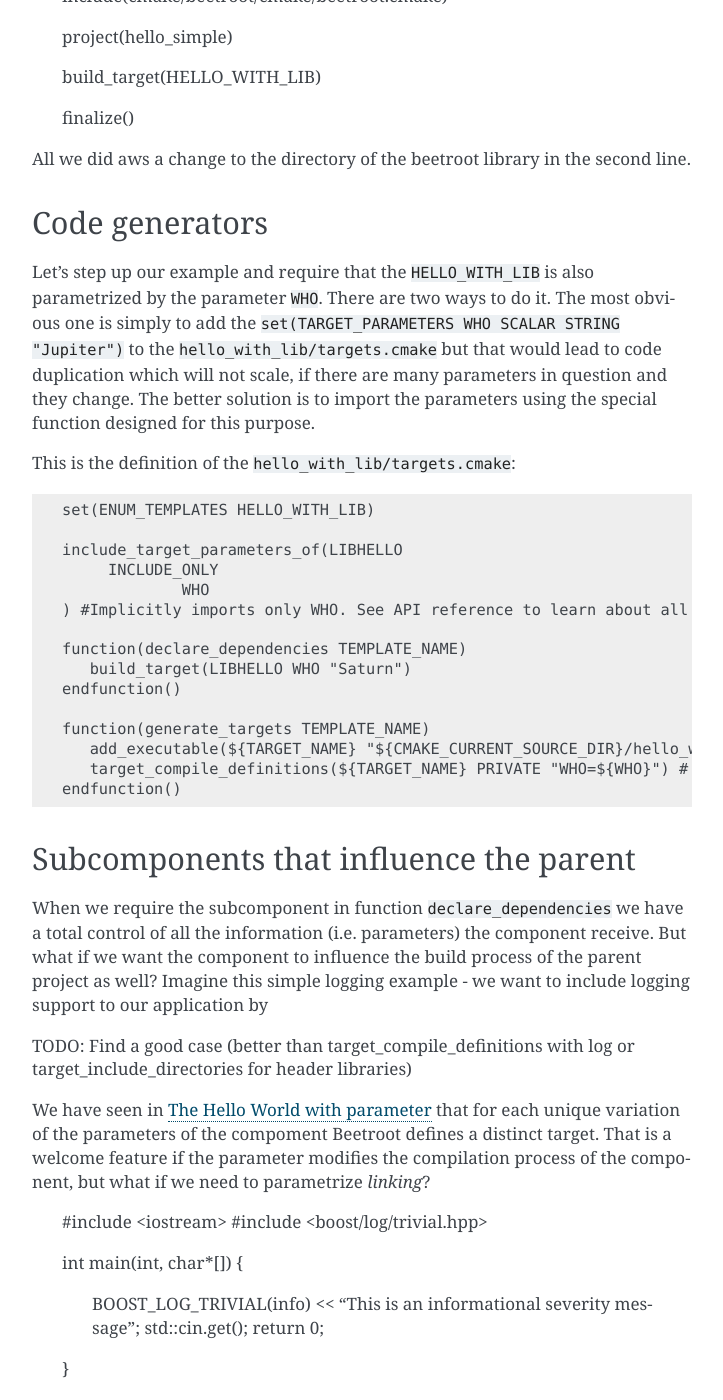
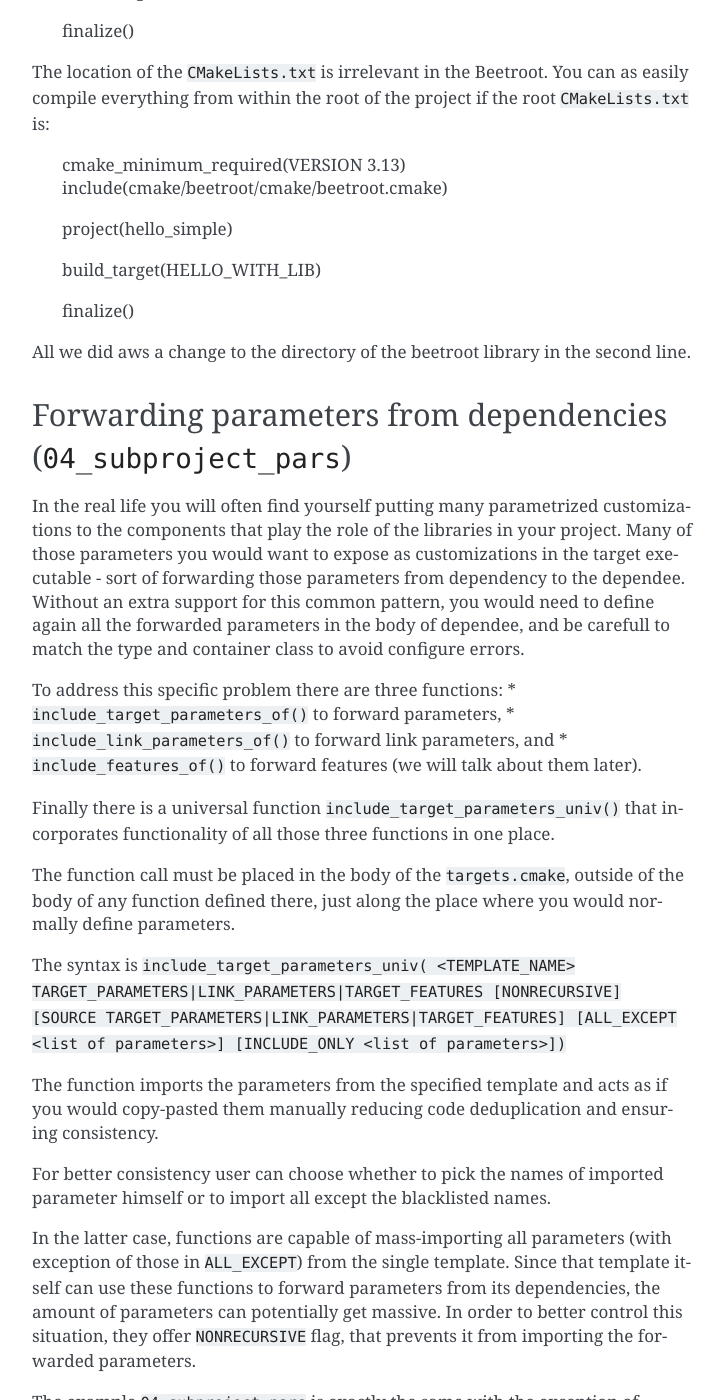
Before and after one commit to beetroot-project/documentation, a Sphinx documentation site: the page built from docs/start.rst, in a window 1280 px wide and 1400 px high, scrolled down 7731 px. Shown: the whole window, without its empty margins (388-1111 px from the left). Built offline with Sphinx 7.4.7, drawn with Linux system fonts in a browser that asks for light colours; some of the changed text lies outside the part shown.

Commit message:
New content

```diff
--- a/docs/faq.rst
+++ b/docs/faq.rst
@@ -31,7 +31,7 @@ Inside the ``targets.cmake`` you need to separate the code into two groups and p
 
 #. The code that mentions the dependee. If it is just a call to the ``target_link_libraries(DEPENDEE_TARGET OUR_TARGET)`` you can simply remove it, since Beetroot would call it by itself. If it involves something more unusual, like calls to ``add_custom_command()`` and  ``target_sources()`` (common pattern when you have a code generator) - put that code into an ``apply_dependency_to_target()``.
 
-
+The last thing to remember, is to always put absolute paths to whatever files you ever mention. A common pattern is to use either ``CMAKE_CURRENT_SOURCE_DIR`` or ``SUPERBUILD_ROOT`` variables for this purpose.
 
 Is there any unexpected way the Beetroot can interefere with my own CMake code?
 ^^^^^^^^^^^^^^^^^^^^^^^^^^^^^^^^^^^^^^^^^^^^^^^^^^^^^^^^^^^^^^^^^^^^^^^^^^^^^^^
--- a/docs/start.rst
+++ b/docs/start.rst
@@ -9,9 +9,9 @@ Setting up simply means making the code of the beetroot somehow available to the
 
 Perhaps the simplest way to incorporate the Beetroot into your project is to either clone it into a projects' subdirectory or make it a submodule if you already use git.
 
+We will now go through some tutorial build cases, which can also be found in the ``examples`` repository.
 
-
-The simplest Hello World
+The simplest Hello World (``01_simplest_hello``)
 ^^^^^^^^^^^^^^^
 
 We will to start small, with the very simple C++ CMake build.
@@ -313,11 +313,68 @@ The location of the ``CMakeLists.txt`` is irrelevant in the Beetroot. You can as
 
 All we did aws a change to the directory of the beetroot library in the second line.
 
-Code generators
+Forwarding parameters from dependencies (``04_subproject_pars``)
+^^^^^^^^^^^^^^^^^^^^^^^^^^^^^^^^^^^^^^^^^^^^^^^^^^^^^^^^^^^^^^^^
+
+In the real life you will often find yourself putting many parametrized customizations to the components that play the role of the libraries in your project. Many of those parameters you would want to expose as customizations in the target executable - sort of forwarding those parameters from dependency to the dependee. Without an extra support for this common pattern, you would need to define again all the forwarded parameters in the body of dependee, and be carefull to match the type and container class to avoid configure errors.
+
+To address this specific problem there are three functions:
+* ``include_target_parameters_of()`` to forward parameters,
+* ``include_link_parameters_of()`` to forward link parameters, and
+* ``include_features_of()`` to forward features (we will talk about them later).
+
+Finally there is a universal function ``include_target_parameters_univ()`` that incorporates functionality of all those three functions in one place.
+
+The function call must be placed in the body of the ``targets.cmake``, outside of the body of any function defined there, just along the place where you would normally define parameters.
+
+The syntax is ``include_target_parameters_univ( <TEMPLATE_NAME> TARGET_PARAMETERS|LINK_PARAMETERS|TARGET_FEATURES [NONRECURSIVE] [SOURCE TARGET_PARAMETERS|LINK_PARAMETERS|TARGET_FEATURES] [ALL_EXCEPT <list of parameters>] [INCLUDE_ONLY <list of parameters>])``
+
+The function imports the parameters from the specified template and acts as if you would copy-pasted them manually reducing code deduplication and ensuring consistency.
+
+For better consistency user can choose whether to pick the names of imported parameter himself or to import all except the blacklisted names.
+
+In the latter case, functions are capable of mass-importing all parameters (with exception of those in ``ALL_EXCEPT``) from the single template. Since that template itself can use these functions to forward parameters from its dependencies, the amount of parameters can potentially get massive. In order to better control this situation, they offer ``NONRECURSIVE`` flag, that prevents it from importing the forwarded parameters.
+
+The example ``04_subproject_pars`` is exactly the same with the exception of adding
+
+   include_target_parameters_of(LIBHELLO
+   	INCLUDE_ONLY
+   		WHO
+   )
+
+to the ``hello_with_lib/targets.cmake``, so it reads like this:
+
+   set(ENUM_TEMPLATES HELLO_WITH_LIB)
+
+   include_target_parameters_of(LIBHELLO
+   	INCLUDE_ONLY
+   		WHO
+   ) #Implicitly imports (forwards) only WHO.
+
+   function(declare_dependencies TEMPLATE_NAME)
+      build_target(LIBHELLO WHO "Saturn")
+   endfunction()
+
+   function(generate_targets TEMPLATE_NAME)
+      add_executable(${TARGET_NAME} "${CMAKE_CURRENT_SOURCE_DIR}/hello_with_lib.cpp")
+      target_compile_definitions(${TARGET_NAME} PRIVATE "WHO=${WHO}") # ${WHO} is now available and can be used as a compile option
+   endfunction()
+
+
+Code generators (``05_codegen``)
 ^^^^^^^^^^^^^^^
 
+From the Beetroot point of view, code generators are targets that require special linking action - "linking" with the generated source file means adding additional source to the dependee using ``target_sources()`` CMake function.
 
-Let's step up our example and require that the ``HELLO_WITH_LIB`` is also parametrized by the parameter ``WHO``. There are two ways to do it. The most obvious one is simply to add the ``set(TARGET_PARAMETERS WHO SCALAR STRING "Jupiter")`` to the ``hello_with_lib/targets.cmake`` but that would lead to code duplication which will not scale, if there are many parameters in question and they change. The better solution is to import the parameters using the special function designed for this purpose.
+Let us implement a code simple code generator that uses ``configure_file()``. If this example may look too simple to be realistic, remember that the Beetroot does not replace common CMake idioms regarding low-level file handling. The example can as well use ``add_custom_command()`` instead. Or it may even generate code during the configure phase (important when you do not know the names of the generated files before you actually generate them. In that case you would need to call the code generator via ``execute_process()`` and gather the resulted files by the means of file globbing).
+
+Imagine the ``src.cpp.in``:
+
+   const char* getVersion()
+   {
+       return "@MyProj_VERSION@";
+   }
+
 
 This is the definition of the ``hello_with_lib/targets.cmake``::
 
@@ -377,7 +434,9 @@ The Beetroot treats the target as external if the template file sets non-empty c
 Non-compiled components (e.g. header libraries)
 ^^^^^^^^^^^^^^^^^^^^^^^^^^^^^^^^^^^^^^^^^^^^^^^
 
-Imagine, that the ``hello_with_lib`` is also responsible for setting a macro variable in the client's code. Let's predend that this variable modifies behaviour of the header-only part of this library. Consequently will not change the library code. We only need to make sure, that clients linking to our library receive a new preprocessor macro::
+In the CMake, there are two ways of implementing the header-only libraries: the old, deprecated method that involves using ``target_include_directories()`` on the dependee target (target that is needs to use the library) or the current best-practise method that involves defining the target with only "interface" properties. Let's start with the modern way first:
+
+Imagine, that the ``hello_with_lib`` is also responsible for setting a macro variable in the client's code. Let's predend that this variable modifies behavior of the header-only part of this library. Consequently will not change the library code. We only need to make sure, that clients linking to our library receive a new preprocessor macro::
 
    set(ENUM_TEMPLATES LIBHELLO)
 
@@ -389,14 +448,6 @@ Imagine, that the ``hello_with_lib`` is also responsible for setting a macro var
       LIBPAR	INTEGER
    )
 
-   function(generate_targets TEMPLATE_NAME)
-      add_library(${TARGET_NAME} "${CMAKE_CURRENT_SOURCE_DIR}/source/libhello.cpp")
-      add_source(${TARGET_NAME} PRIVATE "${CMAKE_CURRENT_SOURCE_DIR}/include/libhello.h") #For better IDE integration
-
-      target_include_directories(${TARGET_NAME} PUBLIC ${CMAKE_CURRENT_SOURCE_DIR}/include)
-      target_compile_definitions(${TARGET_NAME} PRIVATE "WHO=${WHO}")
-   endfunction()
-
    function(apply_dependency_to_target DEPENDEE_TARGET_NAME OUR_TARGET_NAME)
       target_compile_definitions(${DEPENDEE_TARGET_NAME} PRIVATE "LIBPAR=${LIBPAR}")
    endfunction()
```
Also changed, not shown: other parts of docs/start.rst (+3 -3 lines).
